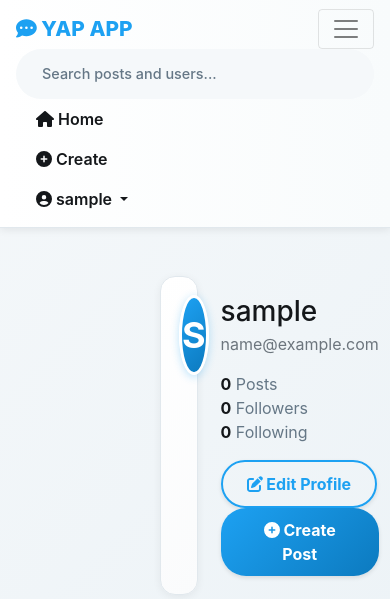
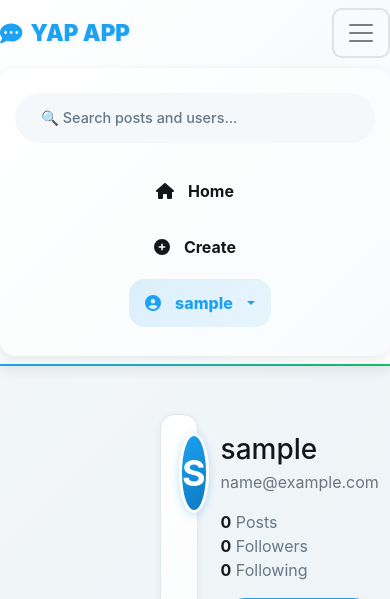
Before and after one commit to ne-njaravani/web-app-2, a Flask app: page /account in a window 390 px wide, after a click that opens the changed part. Shown: the top 599 px of the page. Run offline with Flask 3, Linux system fonts and the light colour scheme; the visitor is signed in with stand-in values (Sample User, id 1); data comes from the database, SQL or seed files in the repository; data that the repository does not hold is empty; some libraries are stand-ins or nearby versions.

Commit message:
Improve navbar with enhanced styling, active states, and better mobile responsiveness
Co-authored-by: ne-njaravani <146240499+ne-njaravani@users.noreply.github.com>

```diff
--- a/Social_media_site/app/static/style.css
+++ b/Social_media_site/app/static/style.css
@@ -27,57 +27,173 @@ body {
 
 /* Navbar styling */
 .navbar {
-    background: linear-gradient(to right, #ffffff 0%, #f8fbfc 100%) !important;
-    box-shadow: 0 2px 8px rgba(0, 0, 0, 0.08);
-    border-bottom: 1px solid var(--border-color);
+    background: linear-gradient(135deg, #ffffff 0%, #f8fbfc 50%, #ffffff 100%) !important;
+    box-shadow: 0 4px 12px rgba(0, 0, 0, 0.08);
+    border-bottom: 2px solid transparent;
+    border-image: linear-gradient(90deg, var(--primary-color) 0%, var(--success-color) 100%) 1;
     backdrop-filter: blur(10px);
     position: sticky;
     top: 0;
     z-index: 1000;
+    padding: 12px 0;
 }
 
 .navbar-brand {
     color: var(--primary-color) !important;
-    font-weight: 800;
-    font-size: 1.6rem;
-    transition: transform 0.3s ease;
+    font-weight: 900;
+    font-size: 1.75rem;
+    transition: all 0.3s ease;
+    text-shadow: 0 2px 4px rgba(29, 161, 242, 0.1);
+    display: flex;
+    align-items: center;
+    gap: 8px;
+}
+
+.navbar-brand i {
+    font-size: 1.5rem;
+    animation: pulse 2s ease-in-out infinite;
+}
+
+@keyframes pulse-icon {
+    0%, 100% {
+        transform: scale(1);
+    }
+    50% {
+        transform: scale(1.1);
+    }
 }
 
 .navbar-brand:hover {
     transform: scale(1.05);
+    color: var(--hover-color) !important;
+}
+
+.navbar-toggler {
+    border: 2px solid var(--primary-color);
+    border-radius: 10px;
+    padding: 8px 12px;
+    transition: all 0.3s ease;
+}
+
+.navbar-toggler:hover {
+    background-color: rgba(29, 161, 242, 0.1);
+    transform: scale(1.05);
+}
+
+.navbar-toggler:focus {
+    box-shadow: 0 0 0 0.25rem rgba(29, 161, 242, 0.25);
+}
+
+.navbar-nav {
+    align-items: center;
+}
+
+.nav-item {
+    position: relative;
 }
 
 .nav-link {
     color: var(--text-color) !important;
-    font-weight: 600;
-    transition: all 0.3s ease;
-    border-radius: 20px;
-    padding: 8px 16px !important;
-    margin: 0 4px;
+    font-weight: 700;
+    transition: all 0.3s cubic-bezier(0.4, 0, 0.2, 1);
+    border-radius: 25px;
+    padding: 10px 20px !important;
+    margin: 0 6px;
+    position: relative;
+    overflow: hidden;
+    display: flex;
+    align-items: center;
+    gap: 6px;
+}
+
+.nav-link::before {
+    content: '';
+    position: absolute;
+    bottom: 0;
+    left: 50%;
+    width: 0;
+    height: 3px;
+    background: linear-gradient(90deg, var(--primary-color), var(--success-color));
+    transform: translateX(-50%);
+    transition: width 0.3s ease;
+    border-radius: 2px;
+}
+
+.nav-link:hover::before,
+.nav-link.active::before {
+    width: 80%;
 }
 
 .nav-link:hover, .nav-link:focus {
-    background-color: rgba(29, 161, 242, 0.1);
+    background-color: rgba(29, 161, 242, 0.12);
     color: var(--primary-color) !important;
     outline: none;
-    transform: translateY(-2px);
+    transform: translateY(-3px);
+    box-shadow: 0 4px 12px rgba(29, 161, 242, 0.2);
+}
+
+.nav-link.active {
+    background: linear-gradient(135deg, rgba(29, 161, 242, 0.15) 0%, rgba(29, 161, 242, 0.08) 100%);
+    color: var(--primary-color) !important;
+    font-weight: 800;
+}
+
+.nav-link i {
+    font-size: 1.1rem;
+    transition: transform 0.3s ease;
+}
+
+.nav-link:hover i {
+    transform: scale(1.2);
 }
 
 /* Dropdown menu styling */
 .dropdown-menu {
-    background-color: var(--card-background);
-    border: 1px solid var(--border-color);
-    box-shadow: 0 2px 8px rgba(0, 0, 0, 0.15);
+    background: linear-gradient(135deg, #ffffff 0%, #fafbfc 100%);
+    border: 2px solid var(--border-color);
+    box-shadow: 0 8px 24px rgba(0, 0, 0, 0.15);
+    border-radius: 15px;
+    padding: 8px;
+    margin-top: 8px;
+    animation: fadeIn 0.3s ease-out;
 }
 
 .dropdown-item {
     color: var(--text-color);
-    transition: background-color 0.2s ease;
+    transition: all 0.3s ease;
+    border-radius: 10px;
+    padding: 10px 16px;
+    margin: 4px 0;
+    font-weight: 600;
+    display: flex;
+    align-items: center;
+    gap: 10px;
+}
+
+.dropdown-item i {
+    font-size: 1.1rem;
+    width: 20px;
+    text-align: center;
 }
 
 .dropdown-item:hover, .dropdown-item:focus {
-    background-color: var(--background-color);
+    background: linear-gradient(135deg, rgba(29, 161, 242, 0.12) 0%, rgba(29, 161, 242, 0.06) 100%);
     color: var(--primary-color);
+    transform: translateX(5px);
+}
+
+.dropdown-divider {
+    border-top: 2px solid var(--border-color);
+    margin: 8px 0;
+}
+
+.dropdown-toggle::after {
+    margin-left: 8px;
+    transition: transform 0.3s ease;
+}
+
+.dropdown-toggle.show::after {
+    transform: rotate(180deg);
 }
 
 /* Button styling */
@@ -647,11 +763,57 @@ textarea.form-control {
         font-size: 2rem;
     }
 
+    .navbar {
+        padding: 8px 0;
+    }
+
     .navbar-brand {
+        font-size: 1.4rem;
+    }
+
+    .navbar-brand i {
         font-size: 1.3rem;
+    }
+
+    .nav-link {
+        margin: 4px 0;
+        padding: 12px 16px !important;
+        border-radius: 15px;
+    }
+
+    .nav-link span {
+        margin-left: 8px;
+    }
+
+    .navbar-nav {
+        padding: 10px 0;
     }
 
     .search-box {
         font-size: 0.9rem;
+        margin: 10px 0;
+    }
+
+    .dropdown-menu {
+        border-radius: 12px;
+        margin-top: 5px;
     }
 }
+
+@media (max-width: 992px) {
+    .navbar-collapse {
+        background: linear-gradient(135deg, #ffffff 0%, #f8fbfc 100%);
+        padding: 15px;
+        border-radius: 15px;
+        margin-top: 10px;
+        box-shadow: 0 4px 12px rgba(0, 0, 0, 0.08);
+    }
+
+    .nav-link::before {
+        display: none;
+    }
+
+    .nav-link:hover, .nav-link.active {
+        transform: translateX(5px);
+    }
+}
--- a/Social_media_site/app/templates/base.html
+++ b/Social_media_site/app/templates/base.html
@@ -30,56 +30,65 @@
   <nav class="navbar navbar-expand-lg navbar-light">
     <div class="container-fluid">
       <a class="navbar-brand" href="{{ url_for('home') }}">
-        <i class="fas fa-comment-dots"></i> YAP APP
+        <i class="fas fa-comment-dots"></i>
+        <span>YAP APP</span>
       </a>
       <button class="navbar-toggler" type="button" data-toggle="collapse" data-target="#navbarNav" aria-controls="navbarNav" aria-expanded="false" aria-label="Toggle navigation">
           <span class="navbar-toggler-icon"></span>
       </button>
       <div class="collapse navbar-collapse" id="navbarNav">
           <!-- Search bar in center -->
-          <form class="mx-auto d-flex" action="{{ url_for('search') }}" method="GET" style="max-width: 400px; width: 100%;">
-              <input class="search-box" type="search" name="q" placeholder="Search posts and users..." aria-label="Search">
+          <form class="mx-auto d-flex" action="{{ url_for('search') }}" method="GET" style="max-width: 450px; width: 100%;">
+              <input class="search-box" type="search" name="q" placeholder="🔍 Search posts and users..." aria-label="Search">
           </form>
 
           <ul class="navbar-nav ms-auto">
             <li class="nav-item">
-              <a class="nav-link" href="{{ url_for('home') }}">
-                <i class="fas fa-home"></i> Home
+              <a class="nav-link {% if request.endpoint == 'home' %}active{% endif %}" href="{{ url_for('home') }}">
+                <i class="fas fa-home"></i>
+                <span>Home</span>
               </a>
             </li>
 
               {% if current_user.is_authenticated %}
               <li class="nav-item">
-                  <a class="nav-link" href="{{ url_for('create_post') }}">
-                    <i class="fas fa-plus-circle"></i> Create
+                  <a class="nav-link {% if request.endpoint == 'create_post' %}active{% endif %}" href="{{ url_for('create_post') }}">
+                    <i class="fas fa-plus-circle"></i>
+                    <span>Create</span>
                   </a>
               </li>
               <li class="nav-item dropdown">
-                  <a class="nav-link dropdown-toggle" href="#" id="accountDropdown" role="button" data-toggle="dropdown" aria-haspopup="true" aria-expanded="false">
-                      <i class="fas fa-user-circle"></i> {{ current_user.username }}
+                  <a class="nav-link dropdown-toggle {% if request.endpoint in ['account', 'account_edit'] %}active{% endif %}" href="#" id="accountDropdown" role="button" data-toggle="dropdown" aria-haspopup="true" aria-expanded="false">
+                      <i class="fas fa-user-circle"></i>
+                      <span>{{ current_user.username }}</span>
                   </a>
                   <div class="dropdown-menu dropdown-menu-right" aria-labelledby="accountDropdown">
                       <a class="dropdown-item" href="{{ url_for('account') }}">
-                        <i class="fas fa-user"></i> My Profile
+                        <i class="fas fa-user"></i>
+                        <span>My Profile</span>
                       </a>
                       <a class="dropdown-item" href="{{ url_for('account_edit') }}">
-                        <i class="fas fa-cog"></i> Settings
+                        <i class="fas fa-cog"></i>
+                        <span>Settings</span>
                       </a>
                       <div class="dropdown-divider"></div>
                       <a class="dropdown-item" href="{{ url_for('logout') }}">
-                        <i class="fas fa-sign-out-alt"></i> Logout
+                        <i class="fas fa-sign-out-alt"></i>
+                        <span>Logout</span>
                       </a>
                   </div>
               </li>
               {% else %}
               <li class="nav-item">
-                  <a class="nav-link" href="{{ url_for('login') }}">
-                    <i class="fas fa-sign-in-alt"></i> Login
+                  <a class="nav-link {% if request.endpoint == 'login' %}active{% endif %}" href="{{ url_for('login') }}">
+                    <i class="fas fa-sign-in-alt"></i>
+                    <span>Login</span>
                   </a>
               </li>
               <li class="nav-item">
-                  <a class="nav-link" href="{{ url_for('signup') }}">
-                    <i class="fas fa-user-plus"></i> Sign Up
+                  <a class="nav-link {% if request.endpoint == 'signup' %}active{% endif %}" href="{{ url_for('signup') }}">
+                    <i class="fas fa-user-plus"></i>
+                    <span>Sign Up</span>
                   </a>
               </li>
               {% endif %}
```
